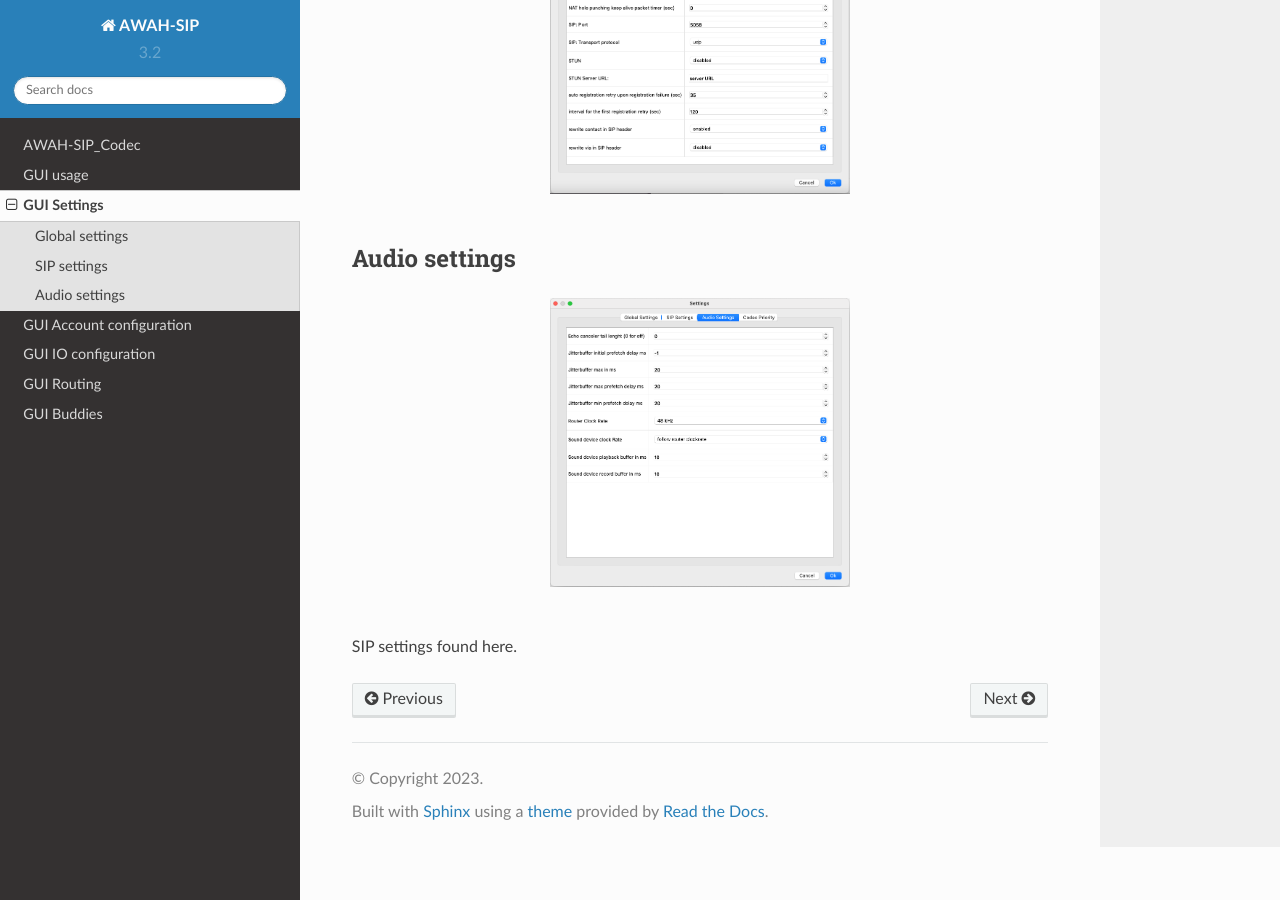
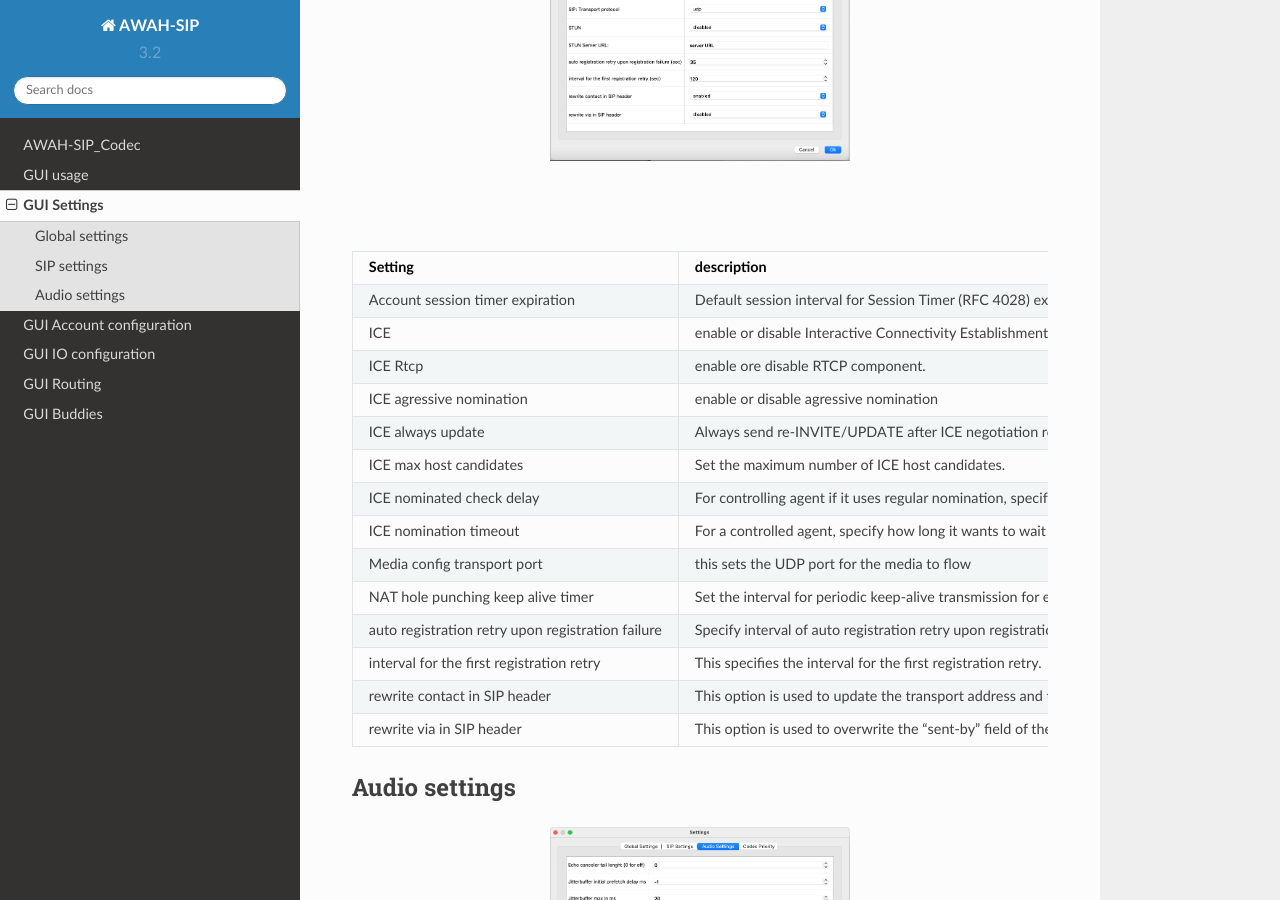
Before and after one commit to AWAH-SIP/AWAH-SIP_Documentation, a Sphinx documentation site: the page built from docs/source/AWAH-SIP_GUI_Settings.rst, in a window 1280 px wide and 900 px high, scrolled down 1401 px. Built offline with Sphinx 7.4.7 and the Read the Docs theme 2.0.0, drawn with Linux system fonts in a browser that asks for light colours; some of the changed text lies outside the part shown.

Commit message:
Update AWAH-SIP_GUI_Settings.rst

```diff
--- a/docs/source/AWAH-SIP_GUI_Settings.rst
+++ b/docs/source/AWAH-SIP_GUI_Settings.rst
@@ -59,6 +56,54 @@ SIP settings
   :alt: GUI call statisits:
 |
 
+.. list-table:: global settings
+   :widths: 200 300
+   :header-rows: 1
+
+   * - Setting
+     - description
+
+   * - Account session timer expiration
+     - Default session interval for Session Timer (RFC 4028) extension, in seconds.
+
+   * - ICE
+     - enable or disable Interactive Connectivity Establishment (ICE) rfc5768
+
+   * - ICE Rtcp
+     - enable ore disable RTCP component.
+
+   * - ICE agressive nomination
+     - enable or disable agressive nomination
+
+   * - ICE always update
+     - Always send re-INVITE/UPDATE after ICE negotiation regardless of whether the default ICE transport address is changed or not. When this is disabled, re-INVITE/UPDATE will be sent only when the default ICE transport address is changed.
+
+   * - ICE max host candidates
+     - Set the maximum number of ICE host candidates.
+
+   * - ICE nominated check delay
+     - For controlling agent if it uses regular nomination, specify the delay (in milliseconds) to perform nominated check
+
+   * - ICE nomination timeout
+     - For a controlled agent, specify how long it wants to wait (in milliseconds) for the controlling agent to complete sending connectivity check
+
+   * - Media config transport port
+     - this sets the UDP port for the media to flow
+
+   * - NAT hole punching keep alive timer
+     - Set the interval for periodic keep-alive transmission for every account. If this value is zero, keep-alive will be disabled.
+
+   * - auto registration retry upon registration failure
+     - Specify interval of auto registration retry upon registration failure (including caused by transport problem), in second. Set to 0 to disable auto re-registration. Note that if the registration retry occurs because of transport failure, the first retry will be done after **first retry interval** instead.
+
+   * - interval for the first registration retry
+     - This specifies the interval for the first registration retry.
+
+   * - rewrite contact in SIP header
+     - This option is used to update the transport address and the Contact header of REGISTER request. When this option is  enabled, the library will keep track of the public IP address from the response of REGISTER request. Once it detects that the address has changed, it will unregister current Contact, update the Contact with transport address learned from Via header, and register a new Contact to the registrar. This will also update the public name of UDP transport if STUN is configured.
+
+   * - rewrite via in SIP header
+     - This option is used to overwrite the "sent-by" field of the Via header for outgoing messages with the same interface address as the one in the REGISTER request, as long as the request uses the same transport instance as the previous REGISTER request.
 
 Audio settings
 ------------
```
Also changed, not shown: other parts of docs/source/AWAH-SIP_GUI_Settings.rst (+1 -4 lines).
